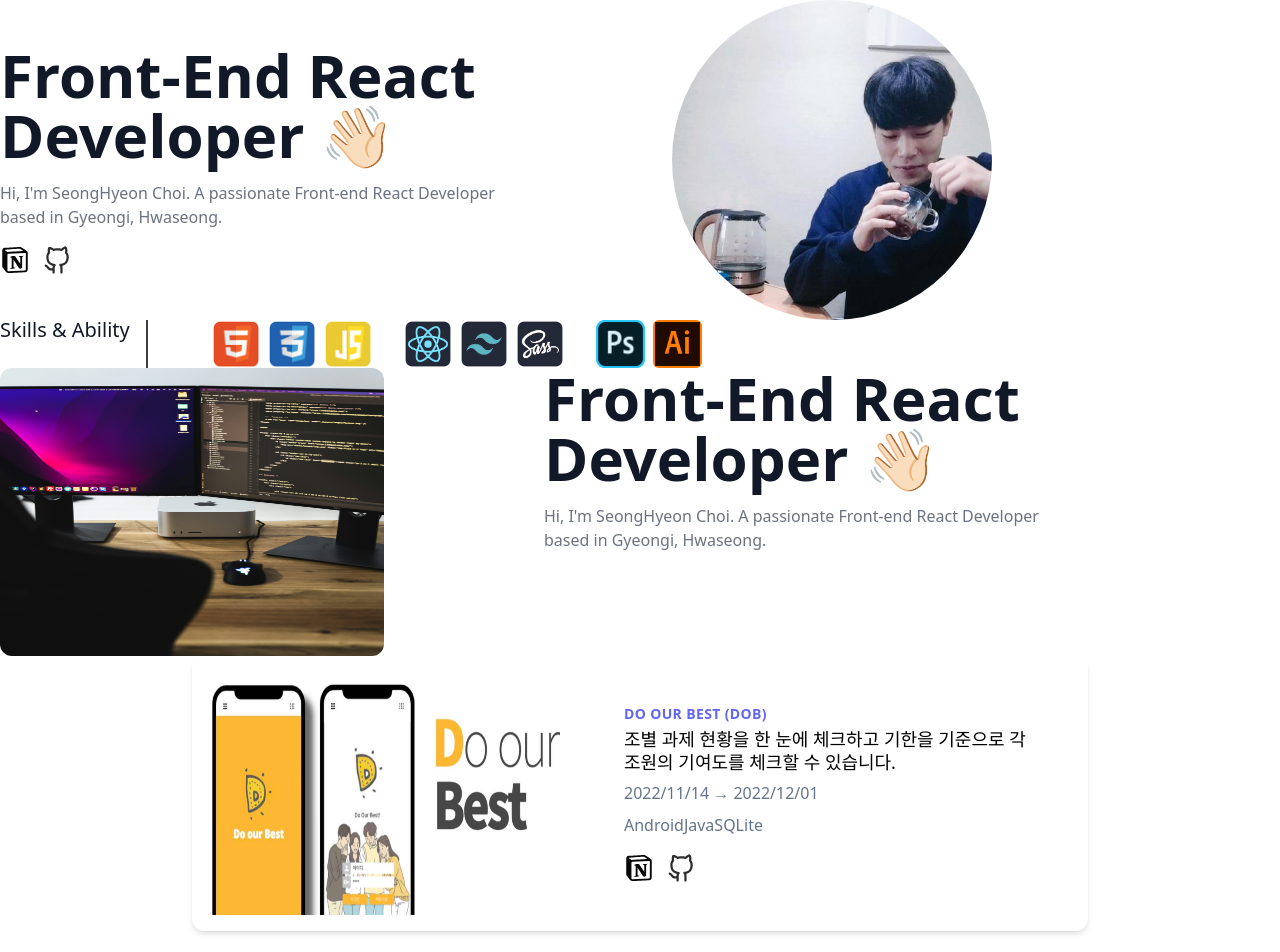
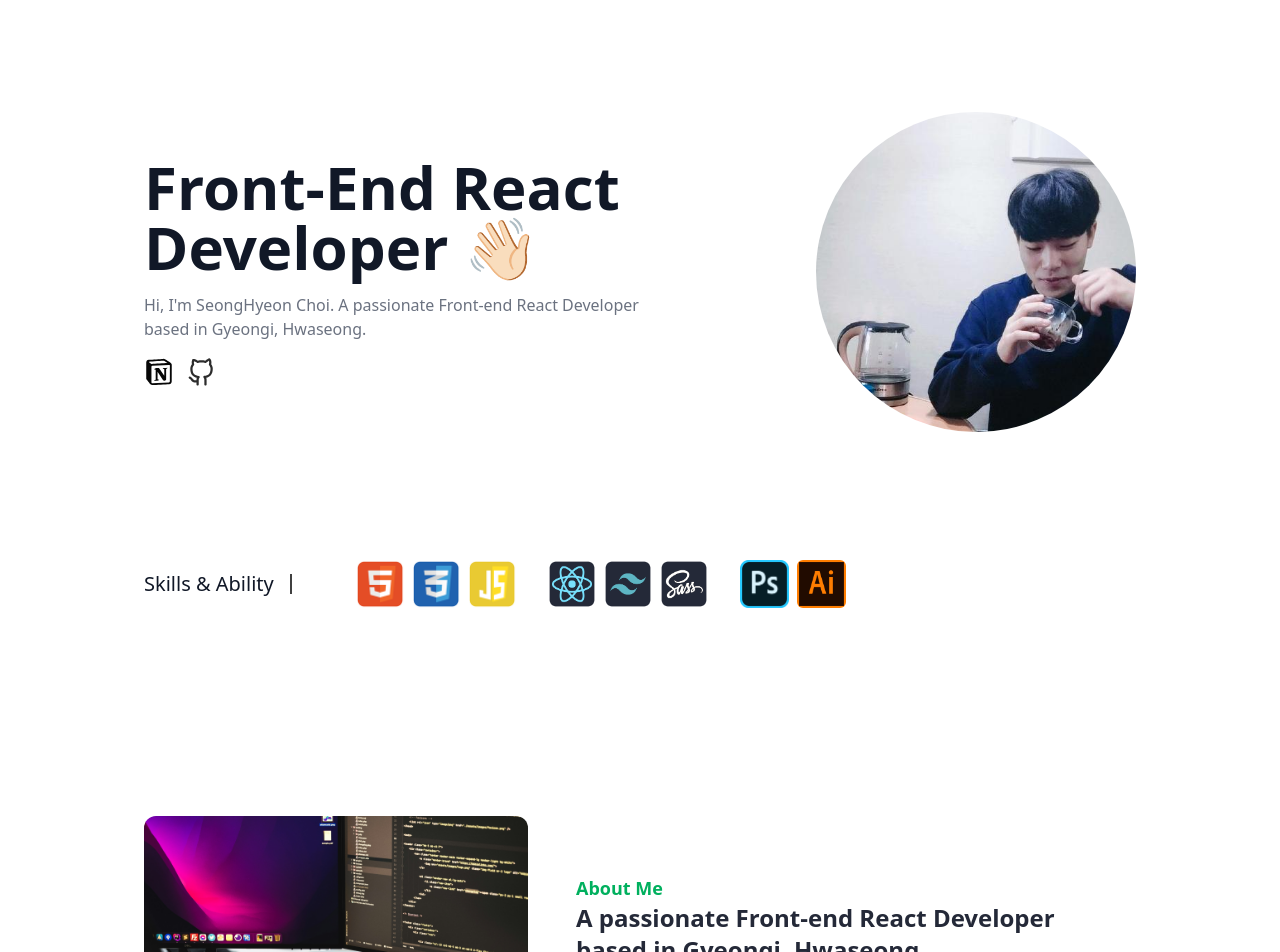
Before and after one commit to choidz/choidz.github.io, a React (Create React App) app: page / in a window 1280 px wide. Shown: the top 952 px of the page. Built offline with nearby package versions, Linux system fonts and the light colour scheme.

Commit message:
design(home) : 간단하게 마무리

```diff
--- a/src/components/projectCard.jsx
+++ b/src/components/projectCard.jsx
@@ -4,11 +4,12 @@
   {
     title: "Do Our Best (DOB)",
     description: `조별 과제 현황을 한 눈에 체크하고 기한을 기준으로 각 조원의 기여도를 체크할 수 있습니다.`,
-    image: "DOB.png",
+    image: "DOB2.png",
     date: "2022/11/14 → 2022/12/01",
     tags: ["Android", "Java", "SQLite"],
     gitLink: "https://github.com/choidz/DOB",
-    notionLink: "https://github.com/choidz/DOB",
+    notionLink:
+      "https://choidz.notion.site/Do-Our-Best-DOB-fc34f19ca18240edb2301f9f081159ce?pvs=74",
     gitIcon: "images/github.svg",
     notionIcon: "images/notion.svg",
   },
@@ -19,7 +20,8 @@
     date: "2022/11/14 → 2022/12/01",
     tags: ["Android", "Java", "SQLite"],
     gitLink: "https://github.com/choidz/SPLER",
-    notionLink: "https://github.com/choidz/DOB",
+    notionLink:
+      "https://choidz.notion.site/Study-Project-Player-SPLER-a6a7ca0ed5af41c3a9f4ad7e25a01d07?pvs=74",
     gitIcon: "images/github.svg",
     notionIcon: "images/notion.svg",
   },
@@ -29,13 +31,14 @@
     image: "FLEA-CULTURE.png",
     date: "2022/11/14 → 2022/12/01",
     tags: ["Android", "Java", "SQLite"],
-    notionLink: "https://github.com/choidz/DOB",
+    notionLink:
+      "https://choidz.notion.site/FLEA-CULTURE-1e029e3f3b0d43b9985ff93a98ec087b?pvs=74",
     notionIcon: "images/notion.svg",
     gitIcon: "images/github.svg",
   },
 ];
 
-export default function ProjectSection() {
+export default function ProjectCard() {
   return (
     <>
       {PROJECTS.map((project) => (
@@ -43,13 +46,13 @@
           <div class="md:flex max-x-3xl">
             <div class="md:shrink-0">
               <img
-                class="p-4 h-48 w-full object-fit md:h-full md:w-96"
+                class="p-4 h-48 w-full object-cover md:h-full md:w-96"
                 src={`images/projects/${project.image}`}
                 alt="projectImg"
               />
             </div>
             <div class="p-12">
-              <div class="uppercase tracking-wide text-sm text-indigo-500 font-semibold">
+              <div class="uppercase tracking-wide text-sm text-[#00b05e] font-semibold">
                 {project.title}
               </div>
               <a
@@ -61,16 +64,15 @@
               <p class="mt-2 text-slate-500">{project.date}</p>
               <p class="mt-2 text-slate-500">{project.tags}</p>
               <div className="flex flex-row gap-3 mt-4">
-                <a href={project.notionLink}>
+                <a href={project.notionLink} target="_blink">
                   <img
-                    className="hover:"
                     src={project.notionIcon}
                     alt="notion"
                     width={30}
                     height={30}
                   />
                 </a>
-                <a href={project.gitLink}>
+                <a href={project.gitLink} target="_blink">
                   <img
                     src={project.gitIcon}
                     alt="github"
--- a/src/layouts/Layout.jsx
+++ b/src/layouts/Layout.jsx
@@ -1,15 +1,17 @@
 import HomeHero from "./home/home-hero";
 import HomeSkills from "./home/home-skills";
 import HomeAbout from "./home/home-about";
-import ProjectSection from "../components/projectCard";
+import HomeProjects from "./home/home-projects";
 
 export default function layout() {
   return (
-      <div className="mx-auto max-w-screen-xl">
+    <div className="bg-[#ffffff] flex flex-col w-full">
+      <div className="mx-auto max-w-screen-lg ">
         <HomeHero />
         <HomeSkills />
         <HomeAbout />
-        <ProjectSection />
+        <HomeProjects />
       </div>
+    </div>
   );
 }
--- a/src/layouts/home/home-about.jsx
+++ b/src/layouts/home/home-about.jsx
@@ -1,26 +1,27 @@
 import React from "react";
-
 
 export default function HomeAbout() {
   return (
-      <div className="flex flex-row gap-x-40 ">
-        <div className="flex flex-col max-w-xl">
+    <div className="flex flex-row gap-x-12 my-52 items-center">
+      <div className="flex flex-col max-w-3xl">
         <img
-            className="rounded-xl w-96 h-72"
+          className="rounded-xl w-96 h-80 object-cover "
           src="/images/About1.jpg"
           alt="description"
         />
       </div>
 
-        <div className="flex flex-col max-w-3xl">
-          <p className="mb-4 text-2xl font-extrabold leading-none text-gray-900 md:text-3xl lg:text-6xl dark:text-white">
-            Front-End React
-            <br />
-            Developer 👋🏻
+      <div className="flex flex-col max-w-lg">
+        <p className="text-[#00b05e] font-bold text-lg">About Me</p>
+        <p className="text-[#242938] font-extrabold text-2xl">
+          A passionate Front-end React Developer based in Gyeongi, Hwaseong.
         </p>
-          <p className="text-PRIMARY text-base text-gray-500 max-w-lg">
-            Hi, I'm SeongHyeon Choi. A passionate Front-end React Developer
-            based in Gyeongi, Hwaseong.
+        <p className="text-PRIMARY text-base text-gray-500 max-w-lg mt-4">
+          유원대학교에서 컴퓨터공학을 전공하였고, 1인 기업(웹에이전시)에 들어가
+          학업과 일을 병행 하며 HTML, CSS, JS, Photoshop, Illustrator 등을
+          숙련하였습니다. 최근에는 ReactJS에 관심을 가져 공부중에 있습니다.
+          사용자가 편리하게 사용할 웹을 만드는 웹프로그래머가 되기 위해 노력중인
+          최성현입니다.
         </p>
       </div>
     </div>
--- a/src/layouts/home/home-hero.jsx
+++ b/src/layouts/home/home-hero.jsx
@@ -2,7 +2,7 @@
 
 export default function HomeHero() {
   return (
-      <div className="flex flex-row gap-x-40 items-center justify-items-center">
+      <div className="flex flex-row gap-x-40 items-center justify-items-center mt-28">
         <div className="flex flex-col ">
           <h1 className="mb-4 text-4xl font-extrabold leading-none text-gray-900 md:text-3xl lg:text-6xl dark:text-white">
             Front-End React
--- a/src/layouts/home/home-projects.jsx
+++ b/src/layouts/home/home-projects.jsx
@@ -1,9 +1,18 @@
-import React from 'react'
+import React from "react";
+import ProjectCard from "../../components/projectCard";
 
 function HomeProjects() {
   return (
-    <div>home-projects</div>
-  )
+    <div className="">
+      <div className="mb-12">
+        <p className="text-[#00b05e] font-bold text-lg">PORTFOLIO</p>
+        <p className="text-[#242938] font-extrabold text-2xl">Introducing the projects created by me and my team ⚙️</p>
+      </div>
+      <div>
+        <ProjectCard />
+      </div>
+    </div>
+  );
 }
 
-export default HomeProjects
+export default HomeProjects;
--- a/src/layouts/home/home-skills.jsx
+++ b/src/layouts/home/home-skills.jsx
@@ -19,13 +19,13 @@
 
 function HomeSkills() {
   return (
-      <div className="flex flex-row gap-x-16">
+      <div className="flex flex-row gap-x-16 mt-32 items-center">
         <span className="text-xl text-gray-900 dark:text-white border-r-2 border-neutral-700 pr-4	leading-5	">
           Skills & Ability
         </span>
         <div className="flex flex-row gap-x-8">
           {SKILLS.map((skillRow) => (
-            <div className="flex flex-row-4 w-fit gap-x-2 items-center">
+            <div className="flex flex-row-4 w-fit gap-x-2 items-center hover:-translate-y-1 hover:scale-110 duration-300">
               {skillRow.map((skill) => (
                 <img
                   className="w-auto h-12 rounded-md	"
```
Also changed, not shown: public/images/projects/DOB2.png (added). Lines whose indentation alone changed are shown as unchanged.
